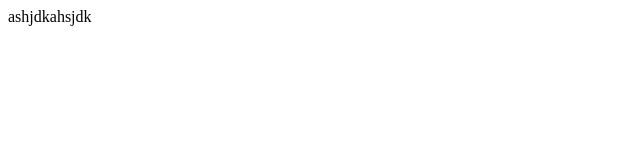
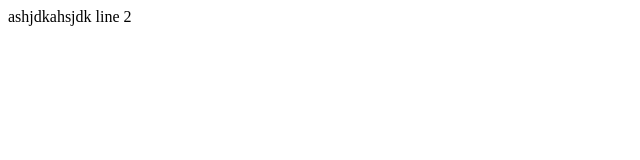
Before and after one commit to britboyjohnson/UdemyTraining, a plain HTML site: page web/index.html in a window 1280 px wide. Shown: the full height of the page, 0-640 px from the left. Drawn offline with Linux system fonts and the light colour scheme.

Commit message:
updating index page

```diff
--- a/web/index.html
+++ b/web/index.html
@@ -1,4 +1,4 @@
 <html >
 ashjdkahsjdk
-
+line 2
 </html>
```
